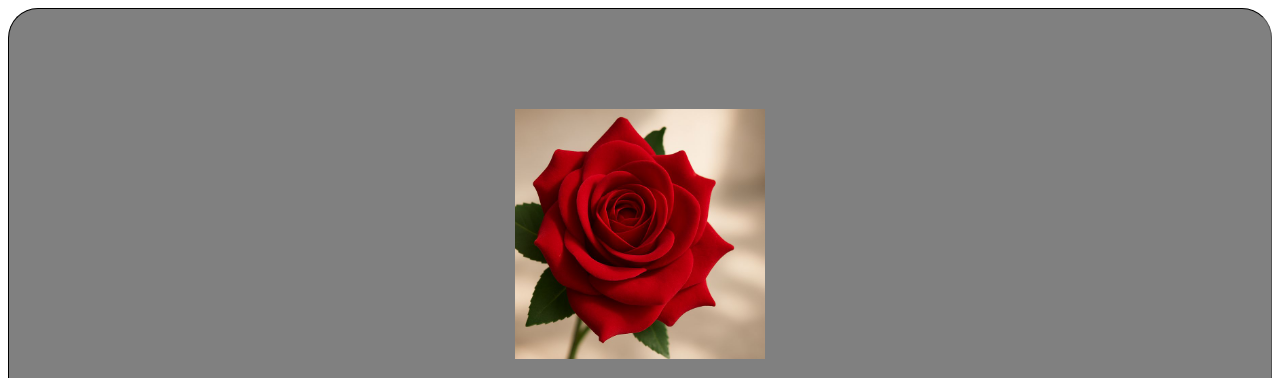
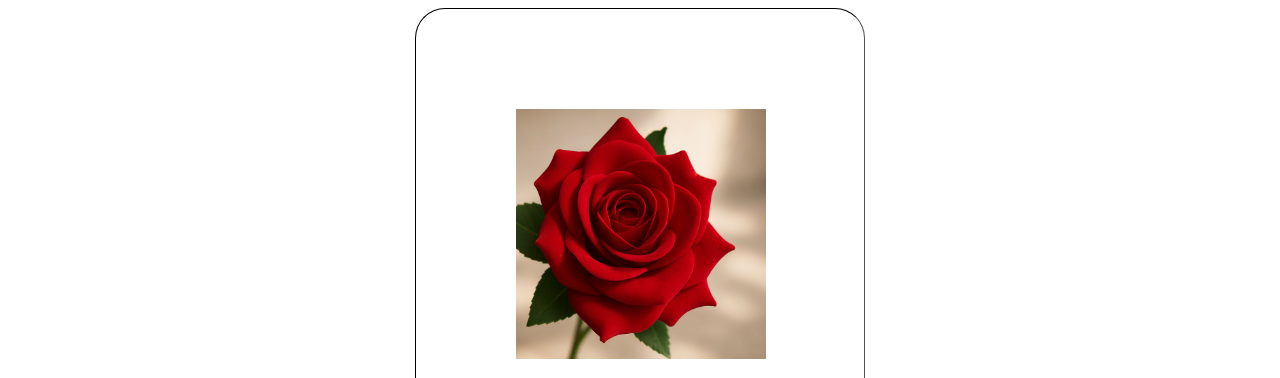
Before and after one commit to BlessingMonday3196/Assignment-1, a plain HTML site: page assignment1.html in a window 1280 px wide. Shown: the top 378 px of the page. Drawn offline with Linux system fonts and the light colour scheme.

Commit message:
correction1

```diff
--- a/styleAssignment1.css
+++ b/styleAssignment1.css
@@ -1,9 +1,7 @@
-*{
-/* margin: 0px;
-padding: 0px;
-box-sizing: border-box;
-background-color: blueviolet;
-color: black; */
+body{
+display: flex;
+justify-content: center;
+align-items: center;
 }
 
 /* .generalDiv{
@@ -18,6 +16,9 @@ height: 100px;
 padding: 150px;
 margin: 1px;
 } */
+.generalDiv{
+    width: 450px;
+}
 
 .imageDiv{
 border-width: 1px;
@@ -28,7 +29,7 @@ border-radius: 30px;
 align-items: center;
 justify-content: center;
 text-align: center;
-background-color: gray;
+/* background-color: gray; */
 /* margin: 5px; */
 }
 
--- a/styleAssignment2.css
+++ b/styleAssignment2.css
@@ -1,5 +1,5 @@
-*{
-/* background-color: rgba(232, 243, 255); */
+body{
+background-color: rgba(232, 243, 255);
 }
 
 .infoDiv{
```
